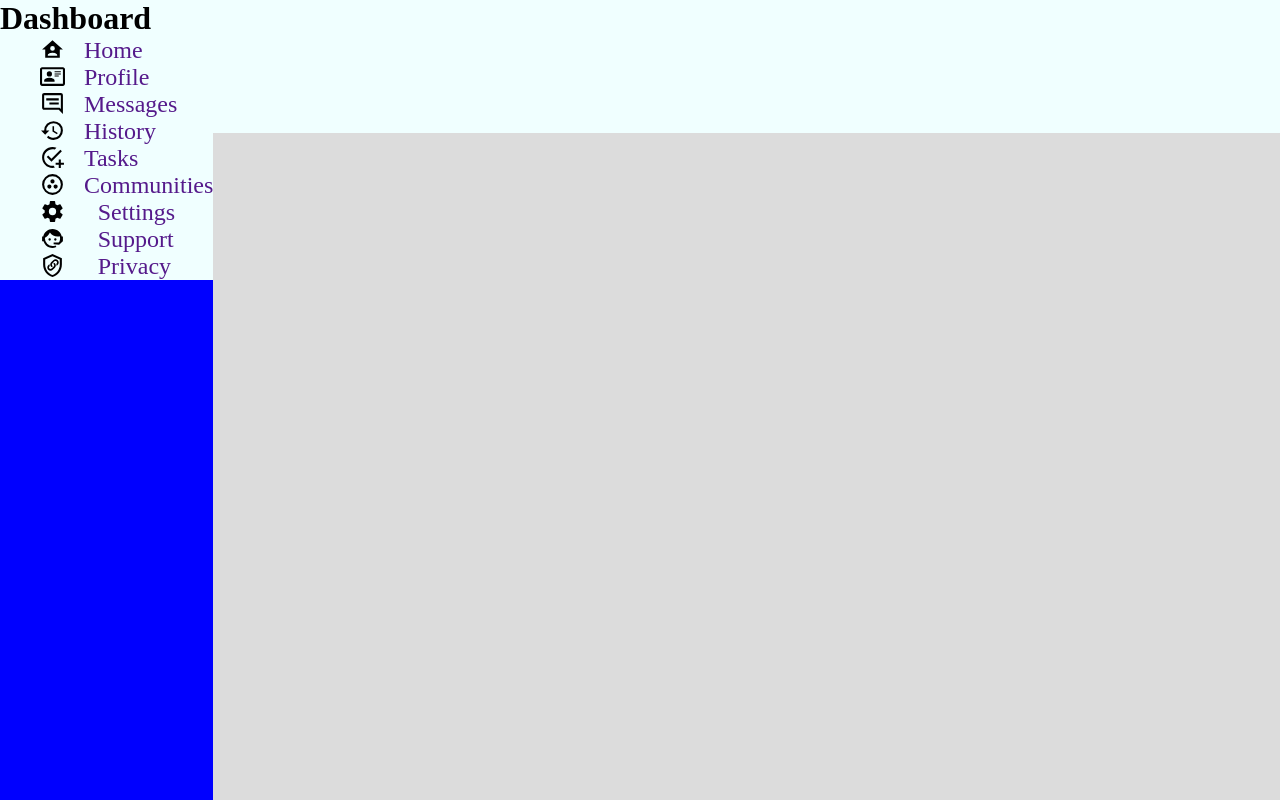
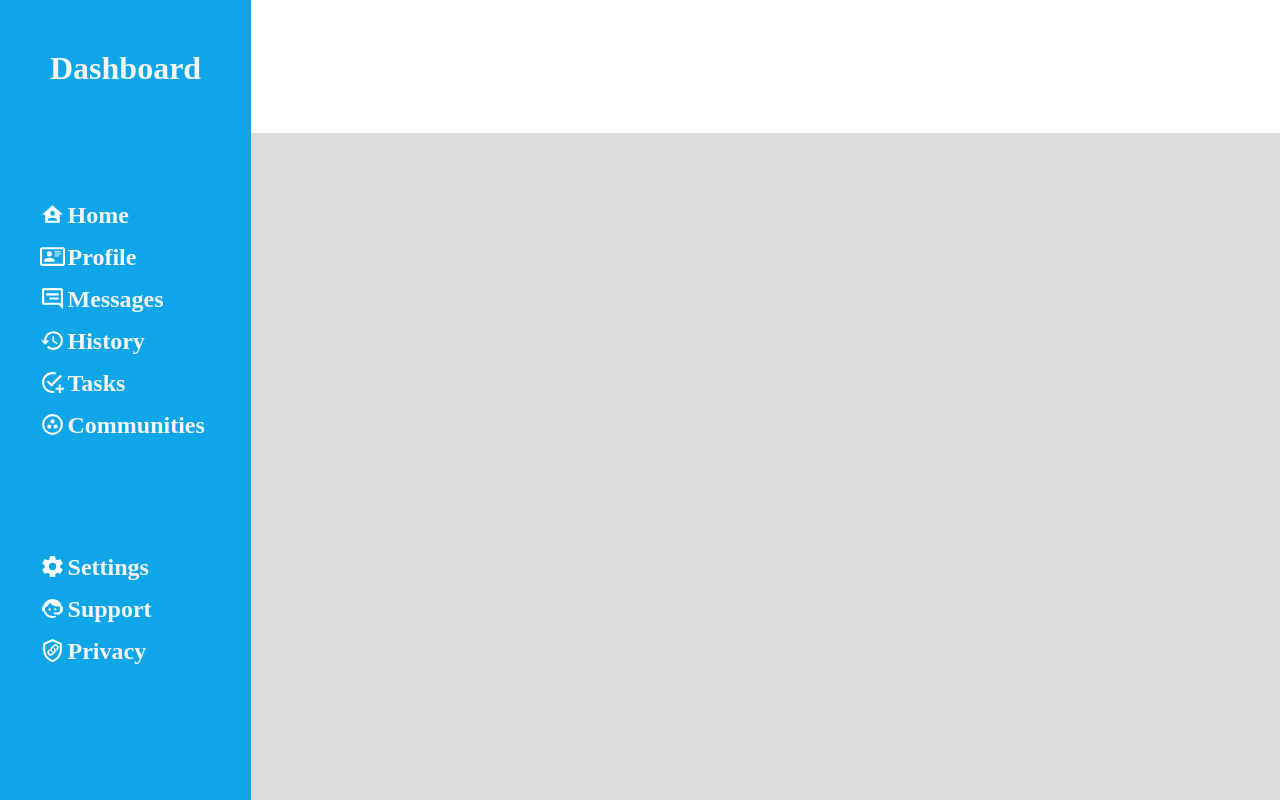
Before and after one commit to jevanwoods/odin_admin_dashboard, a plain HTML site: page index.html in a window 1280 px wide. Drawn offline with Linux system fonts and the light colour scheme.

Commit message:
Adjusted styles to look more like template.

```diff
--- a/styles.css
+++ b/styles.css
@@ -1,8 +1,11 @@
 * {
-    background-color: azure;
     margin: 0;
     text-decoration: none;
     list-style: none;
+}
+
+a {
+    color: inherit;
 }
 
 body {
@@ -14,9 +17,14 @@ body {
 }
 
 .sidebar {
-    background-color: blue;
+    background-color: #0ea5e9;
     grid-column: 1/2;
     grid-row: 1/3;
+    color: whitesmoke;
+}
+
+.title {
+    padding: 50px 50px 0px 50px;
 }
 
 img {
@@ -27,16 +35,22 @@ img {
 .icon {
     height: 25px;
     width: auto;
+    padding-top: 15px;
+    filter: invert(1);
 }
 
 .menu {
     display: grid;
-    grid-template-columns: 1fr 2fr;
+    grid-template-columns: .3fr 2fr;
     grid-template-rows: auto;
+    margin-top: 100px;
 }
 
 .menuItem {
     font-size: 24px;
+    font-weight: bold;
+    padding-top: 15px;
+    color: whitesmoke;
 }
 
 .headbar {
```
